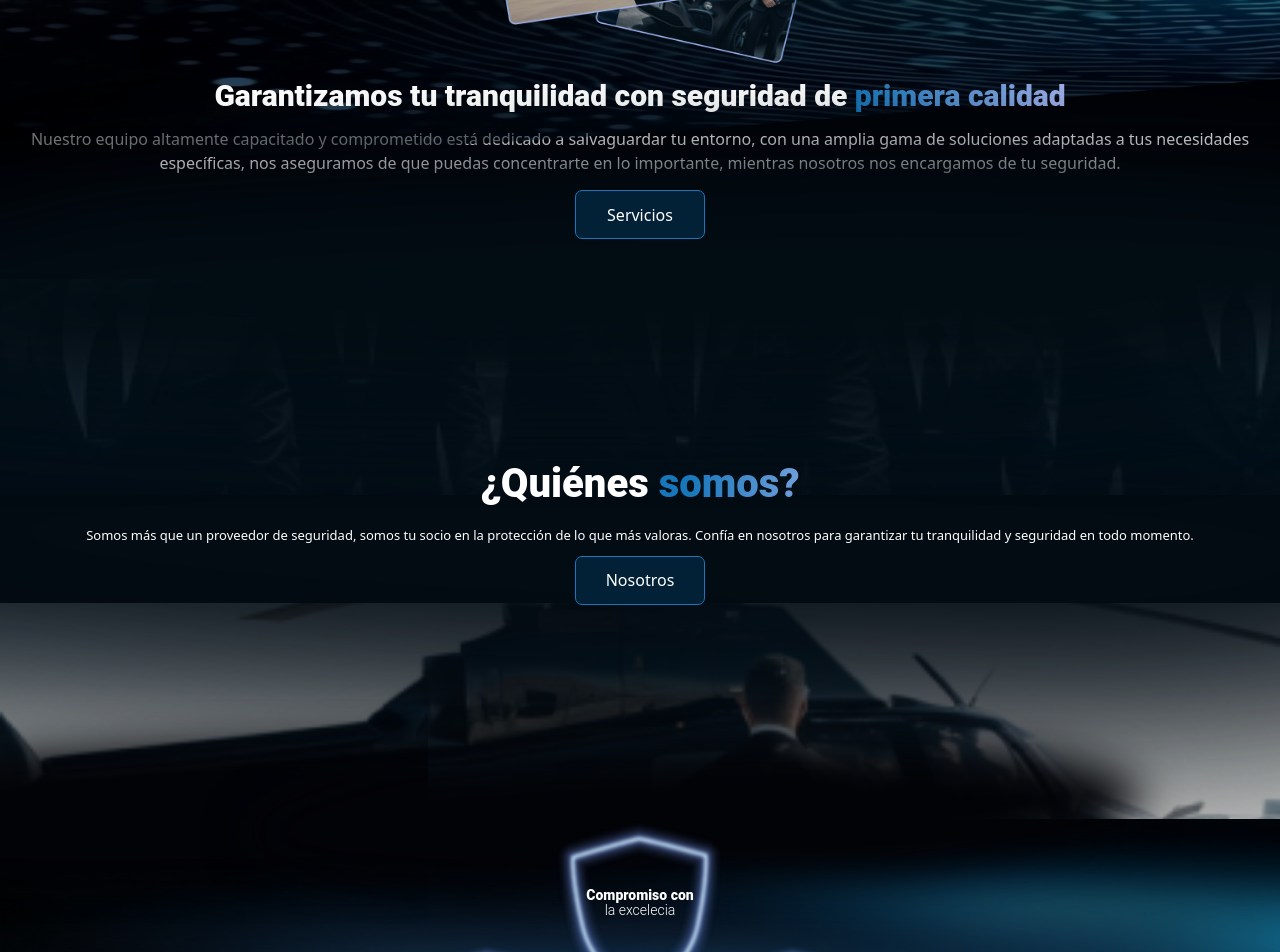
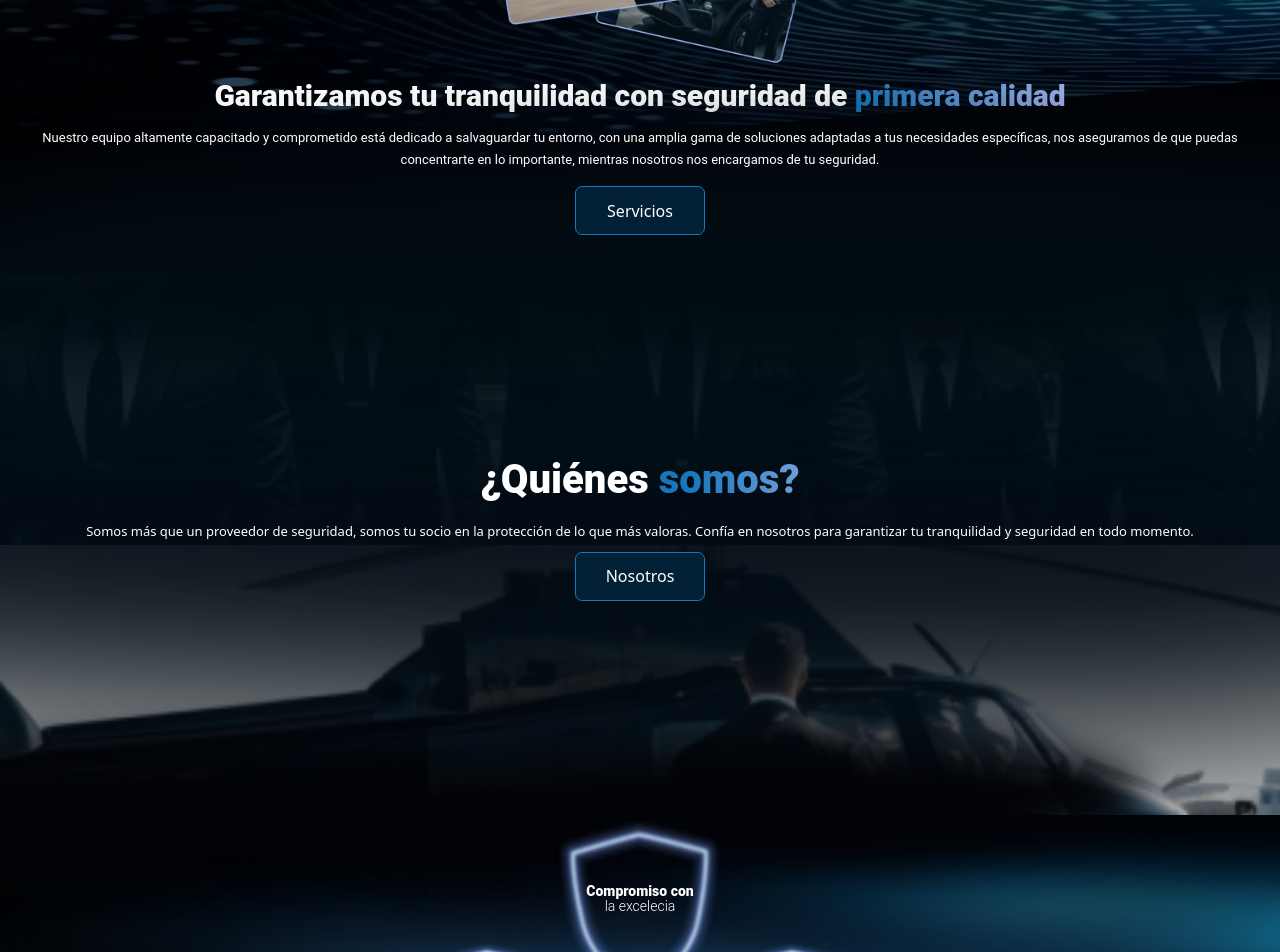
Before and after one commit to LarkinBaumann/larkinsecurity, a Next.js app: page / in a window 1280 px wide. Shown: the part 1020-1972 px from the top of the page. Built offline with nearby package versions, Linux system fonts and the light colour scheme.

Commit message:
Update Acerca and Quienes components

```diff
--- a/src/components/Home/Acerca/Acerca.jsx
+++ b/src/components/Home/Acerca/Acerca.jsx
@@ -30,7 +30,7 @@ function Acerca() {
             <h2 className='font-header text-[30px] font-black leading-[32px] w-[95%] z-10 '>
                 Garantizamos tu tranquilidad con seguridad de <span className='titulo3'>primera calidad</span>
             </h2>
-            <p>
+            <p className='text-[13px] font-paragraph leading-[22px] z-20 px-4'>
             Nuestro equipo altamente capacitado y comprometido está dedicado a salvaguardar tu entorno, con una amplia gama de soluciones adaptadas a tus necesidades específicas, nos aseguramos de que puedas concentrarte en lo importante, mientras nosotros nos encargamos de tu seguridad.
             </p>
             <div className='z-20'>
--- a/src/components/Home/Quienes/Quienes.jsx
+++ b/src/components/Home/Quienes/Quienes.jsx
@@ -14,7 +14,7 @@ function Quienes() {
       <ShadowTop/>
       <ShadowTopLg/>
       <div className="w-full h-full flex flex-col justify-between absolute ">
-        <div className="w-full h-[40%] z-0">
+        <div className="w-full h-[40%] md:h-[50%] z-0">
           <Image
             src="/assets/home/quienes/escoltas.png"
             width={1000}
@@ -23,12 +23,12 @@ function Quienes() {
             className="-z-10 w-full h-full object-cover"
           />
         </div>
-        <div className="w-full h-[40%] z-0">
+        <div className="w-full h-[40%] md:h-[50%] z-0">
           <Image
             src="/assets/home/quienes/helicoptero.png"
             alt="Helicoptero"
-            width={1000}
-            height={1000}
+            width={2000}
+            height={2000}
             className="-z-10  w-full h-full object-cover"
           />
         </div>
```
